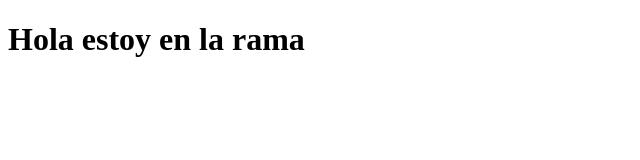
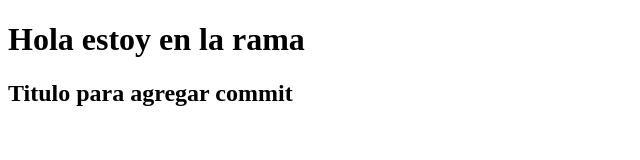
Before and after one commit to Gilbert-Velazquez-Pineda/nuevo, a plain HTML site: page seccion-prueba.html in a window 1280 px wide. Shown: the whole page, without its empty margins (0-640 px from the left). Drawn offline with Linux system fonts and the light colour scheme.

Commit message:
agregando otro commit

```diff
--- a/seccion-prueba.html
+++ b/seccion-prueba.html
@@ -8,5 +8,7 @@
 </head>
 <body>
     <h1>Hola estoy en la rama</h1>
+
+    <h2>Titulo para agregar commit</h2>
 </body>
 </html>
```
